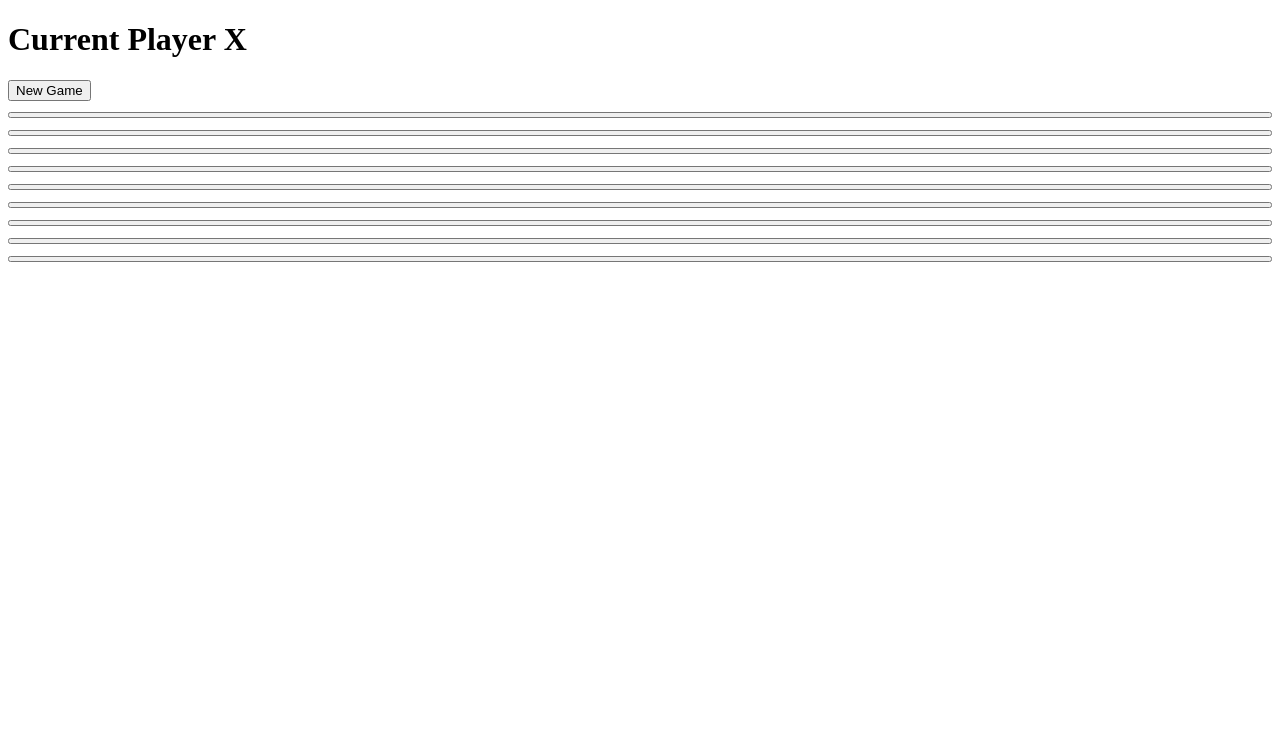
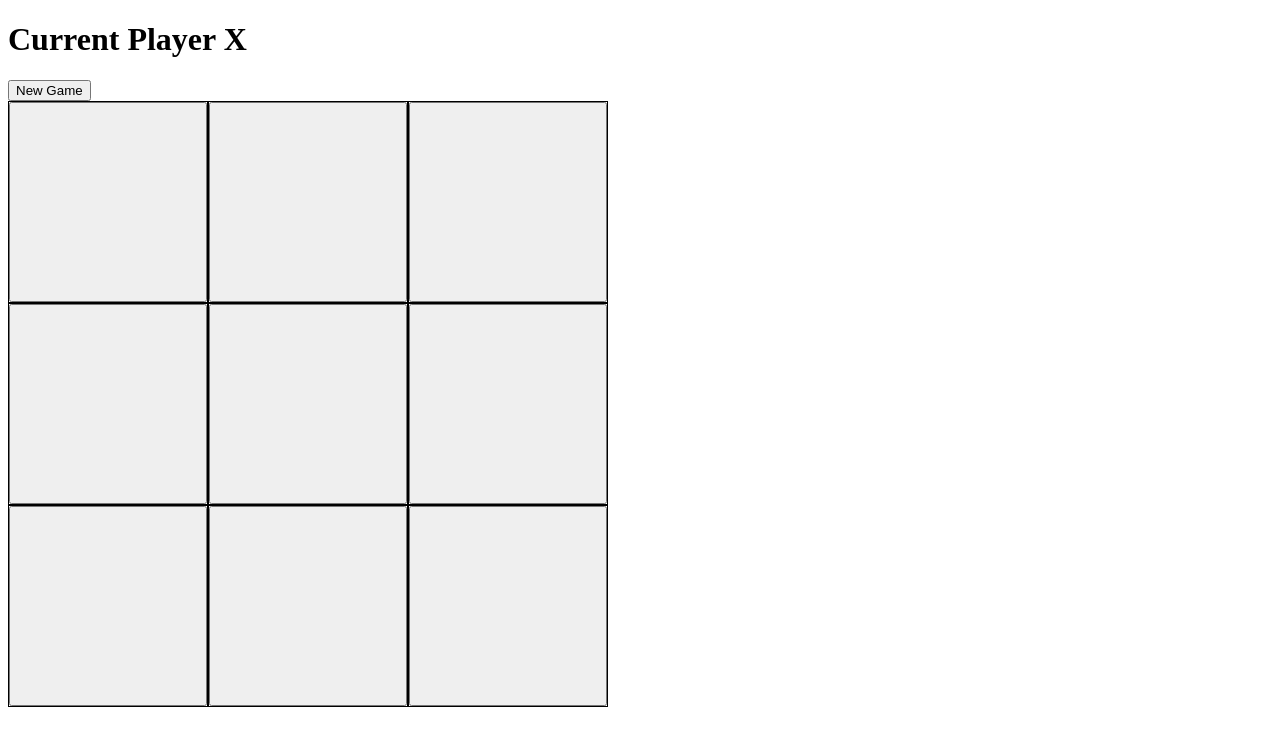
Before and after one commit to bjarn-hau/TicTacToe, an Angular app: page / in a window 1280 px wide. Shown: the top 746 px of the page. Built offline with nearby package versions, Linux system fonts and the light colour scheme.

Commit message:
Added CSS for the gameboard

```diff
--- a/src/app/gameboard/gameboard.component.scss
+++ b/src/app/gameboard/gameboard.component.scss
@@ -0,0 +1,10 @@
+
+main {
+    display: grid;
+    grid-template-columns: 200px 200px 200px;
+}
+
+app-playtile {
+    border: 1px black solid;
+    height: 200px;
+}
```
